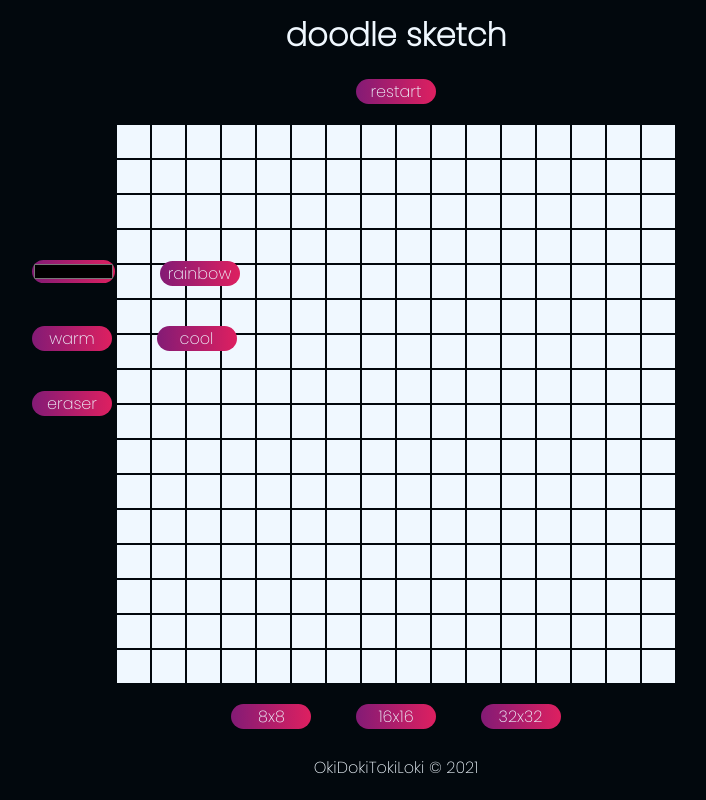
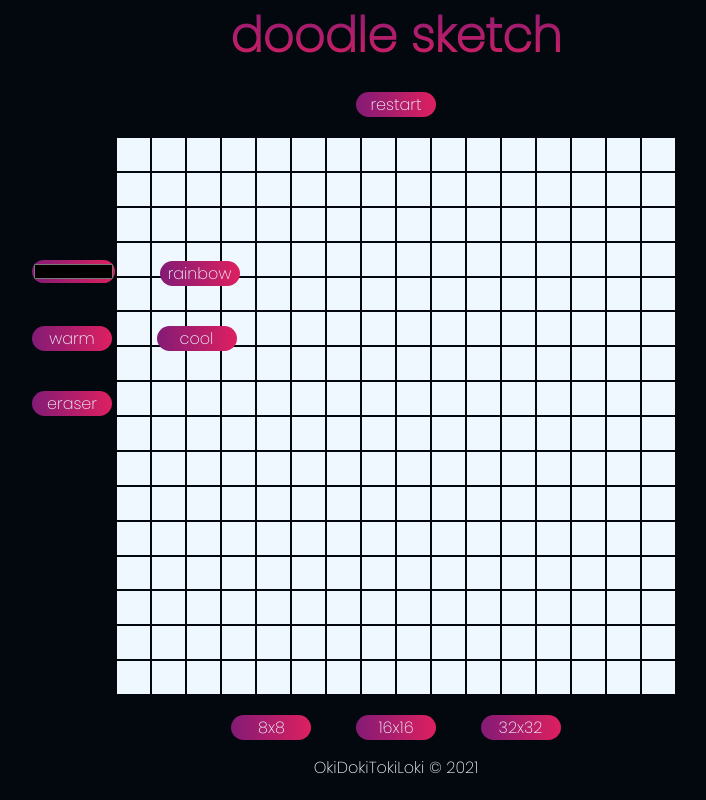
Before and after one commit to OkiDokiTokiLoki/doodle-sketch, a plain HTML site: page index.html in a window 1280 px wide. Shown: the whole page, without its empty margins (244-950 px from the left). Drawn offline with Linux system fonts and the light colour scheme.

Commit message:
header style change

```diff
--- a/style.css
+++ b/style.css
@@ -35,11 +35,18 @@ ul{
     list-style: none;
 }
 
+h1{
+    font-size: 3rem;
+    background: -webkit-linear-gradient(var(--border), var(--accent));
+    background-clip: text;
+    -webkit-background-clip: text;
+    -webkit-text-fill-color: transparent;
+}
+
 button,
 input{
     background-image: var(--gradient);
     margin: 20px;
-    /* padding: 0 20px; */
     border: 2px solid var(--gradient);
     color: var(--light);
     font-size: 16px;
```
